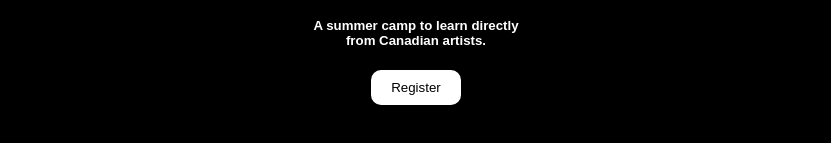
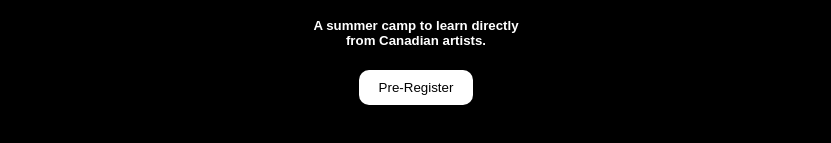
Before and after one commit to robobotman/storycamp.ca, a plain HTML site: page index.html in a window 1280 px wide. Shown: the part 714-857 px from the top of the page, without its empty margins (224-1055 px from the left). Drawn offline with Linux system fonts and the light colour scheme.

Commit message:
Update index.html

```diff
--- a/index.html
+++ b/index.html
@@ -50,7 +50,7 @@
     <div style="margin-bottom: 8rem;"></div>
     <div style="margin-bottom: 8rem;"></div>
     <h5>A summer camp to learn directly <br>from Canadian artists.<br></h5>
-    <button onclick="window.location.href='mailto:peter.yoon@gmail.com?subject=2026 Registration'" style="background-color: #FFFFFF; color: black; padding: 10px 20px; border: none; border-radius: 10px; cursor: pointer; font-family: 'Futura', sans-serif;">Register</button>
+    <button onclick="window.location.href='mailto:peter.yoon@gmail.com?subject=2026 Registration'" style="background-color: #FFFFFF; color: black; padding: 10px 20px; border: none; border-radius: 10px; cursor: pointer; font-family: 'Futura', sans-serif;">Pre-Register</button>
     <h5><br>2026 is the year we go offline.<br>Let's do it right.<br>
         Learn through creation.<br>
         Together with real Canadian artists.<br>
```
